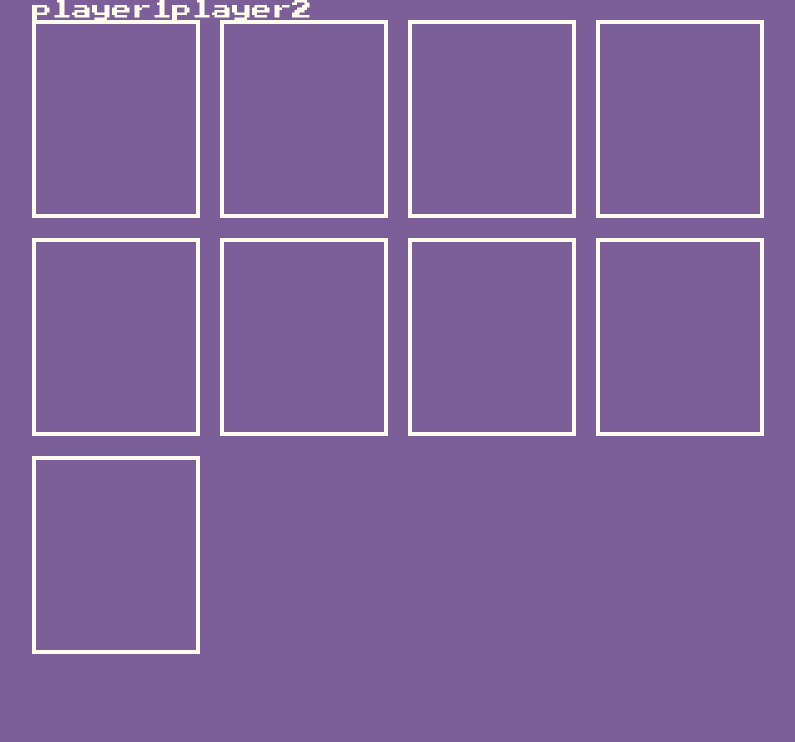
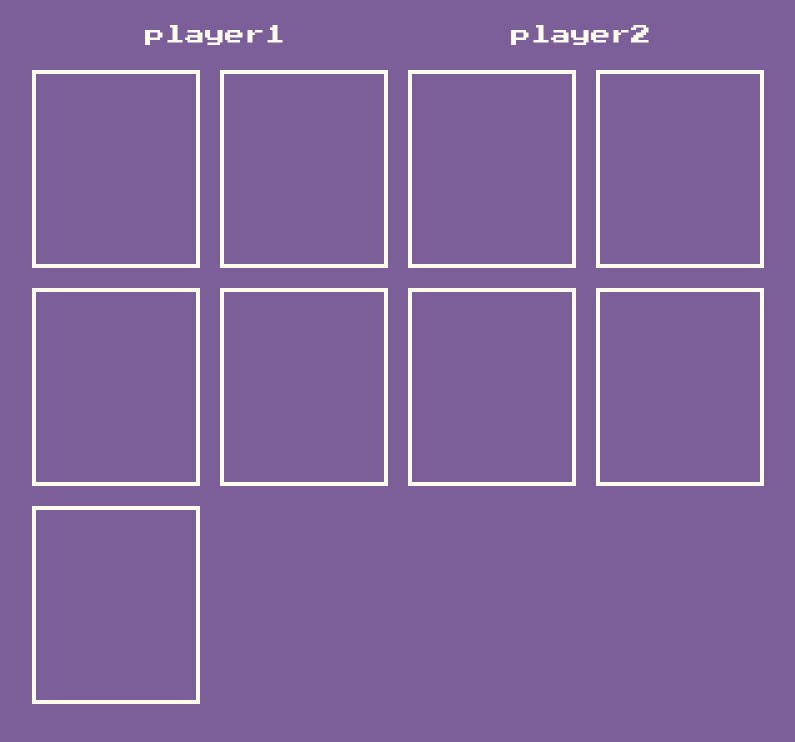
Before and after one commit to Gabrielhidro/metal_memory_game, a website built with Vite: page index.html in a window 1280 px wide. Shown: the whole page, without its empty margins (242-1037 px from the left). Built offline with nearby package versions, Linux system fonts and the light colour scheme; files whose address does not match are found by name.

Commit message:
Add style to ScoreBoard

```diff
--- a/src/objects/ScoreBoard/style.css
+++ b/src/objects/ScoreBoard/style.css
@@ -1,3 +1,5 @@
 .score-board {
   display: flex;
+  justify-content: space-around;
+  padding: 2.5rem 0;
 }
```
